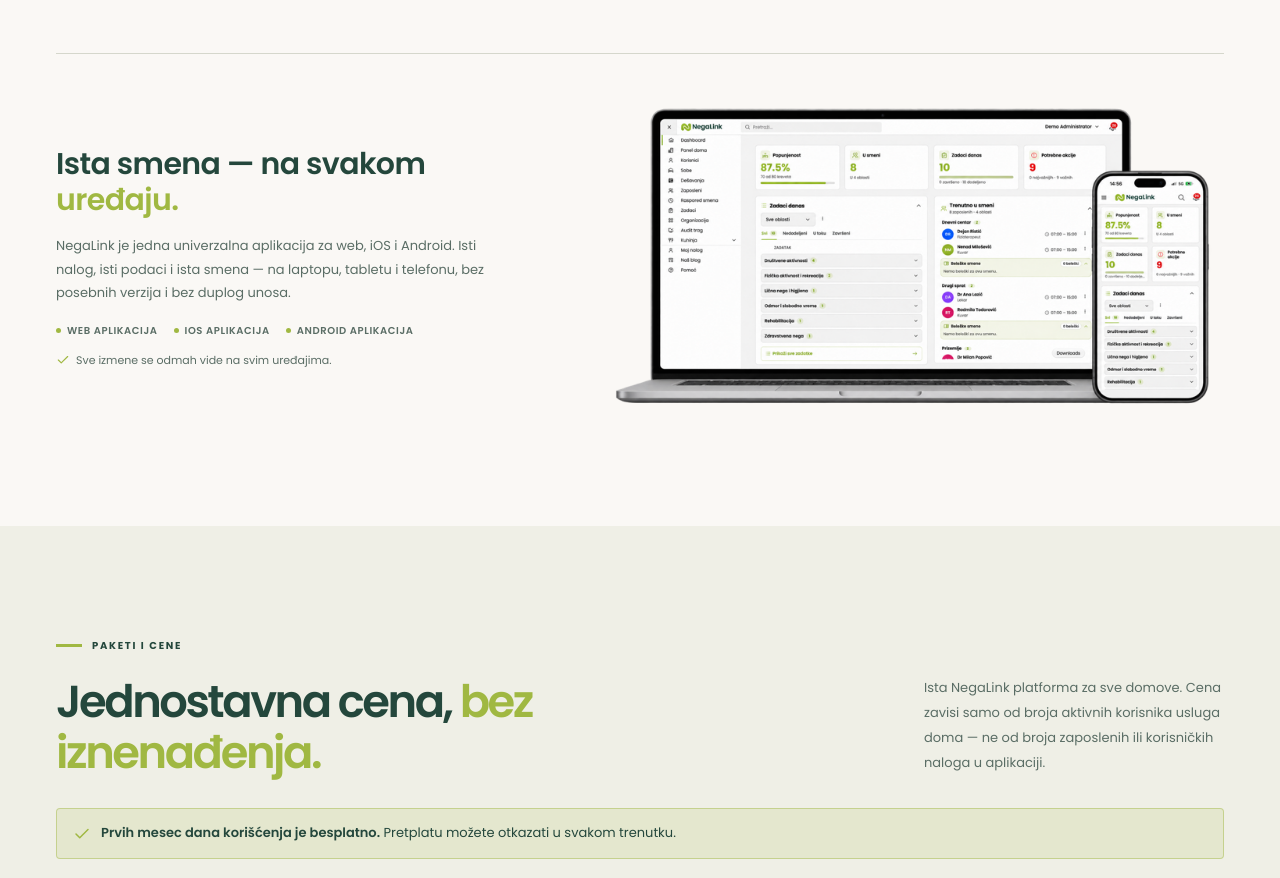
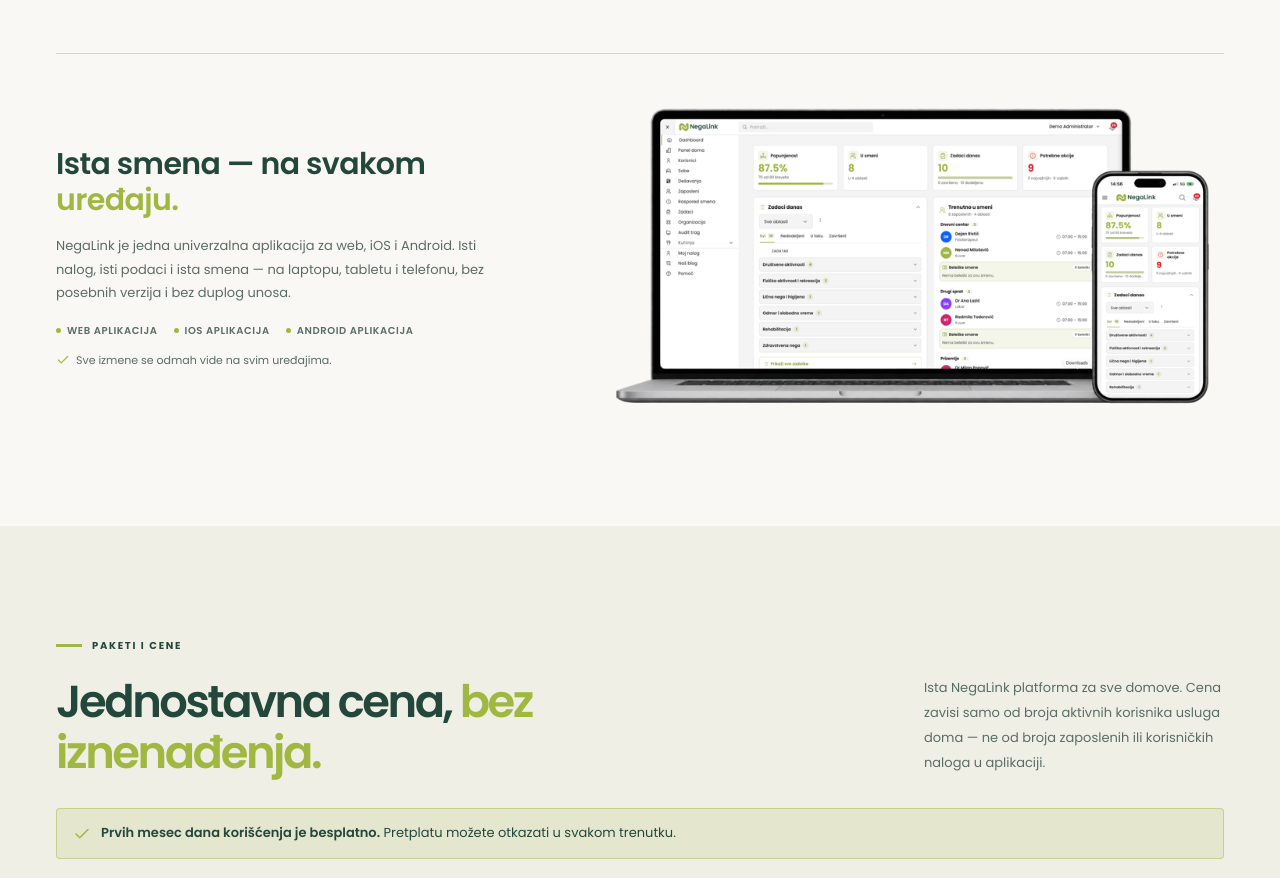
Before and after one commit to djuka6/negalink, a plain HTML site: page index.html in a window 1280 px wide. Shown: the part 3170-4048 px from the top of the page. Drawn offline with Linux system fonts and the light colour scheme.

Commit message:
Switch device showcase to device-mockup-02
- Use the new device mockup image in the web/iOS/Android showcase
- Add optimized 1400px and 800px variants
- Document the new assets in README

```diff
--- a/index.html
+++ b/index.html
@@ -1807,13 +1807,13 @@
 
               <figure class="apps-showcase__media">
                 <img
-                  src="assets/device-mockups-1400.png"
+                  src="assets/device-mockup-02-1400.png"
                   srcset="
-                    assets/device-mockups-800.png  800w,
-                    assets/device-mockups-1400.png 1400w
+                    assets/device-mockup-02-800.png  800w,
+                    assets/device-mockup-02-1400.png 1400w
                   "
                   sizes="(max-width: 800px) calc(100vw - 80px), 700px"
-                  alt="NegaLink aplikacija prikazana na laptopu i iPhone-u"
+                  alt="NegaLink aplikacija na različitim uređajima"
                   width="1400"
                   height="700"
                   loading="lazy"
```
Also changed, not shown: assets/device-mockup-02-1400.png (added), assets/device-mockup-02-800.png (added), assets/device-mockup-02.png (added), 1 other file.
